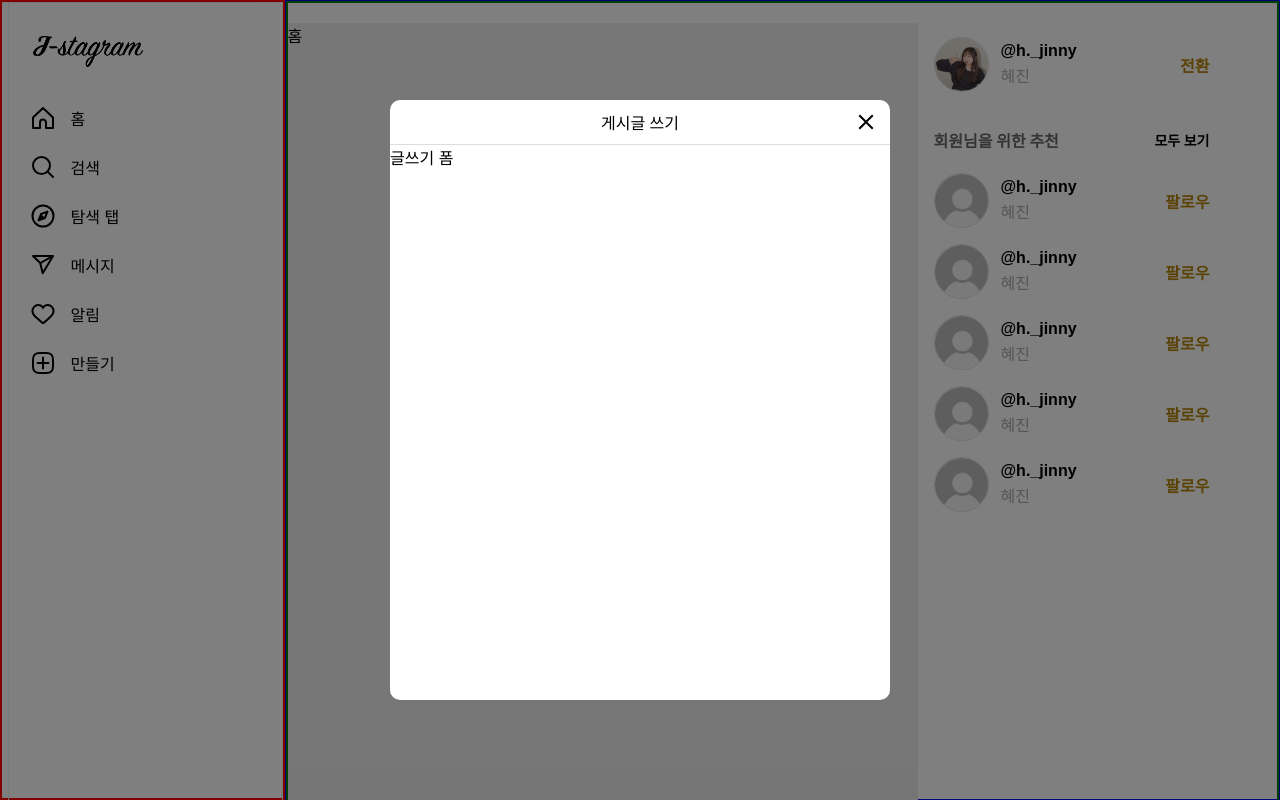
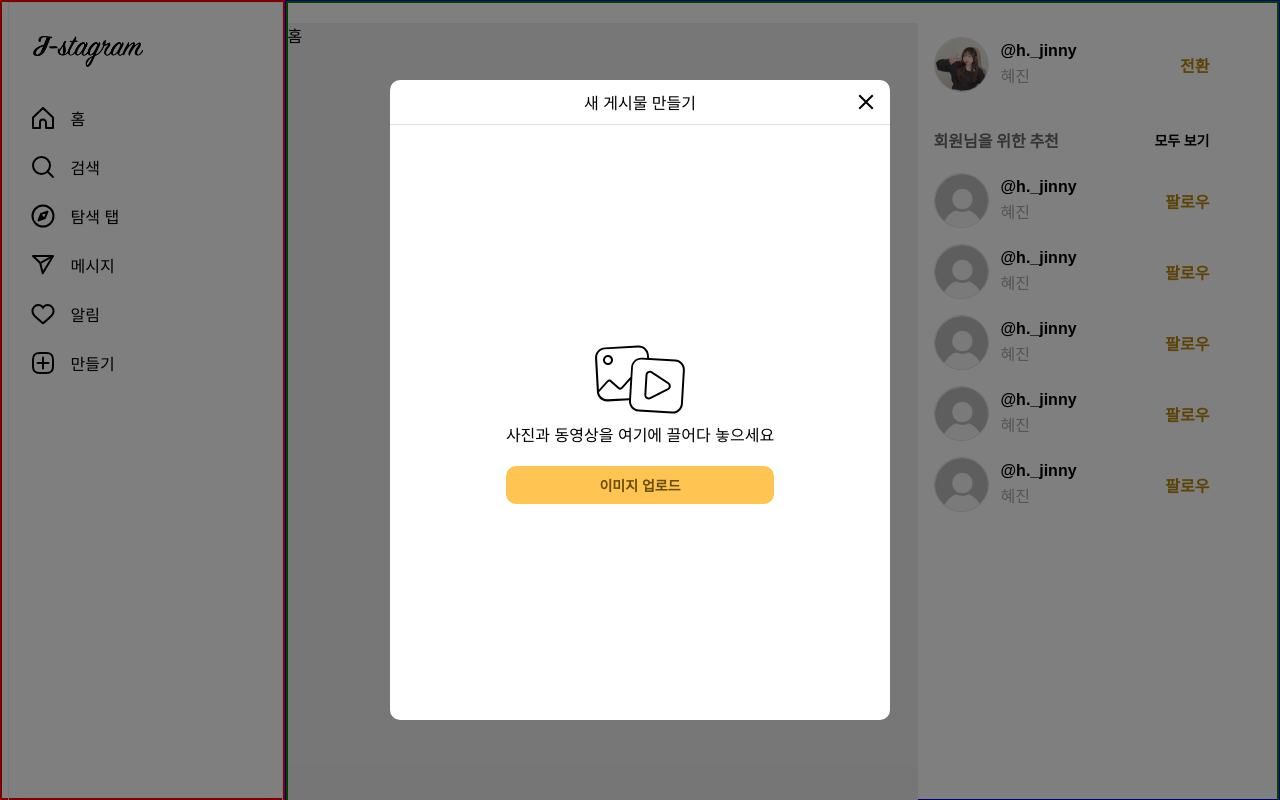
Before and after one commit to hyeminem-Jo/j-com, a Next.js app: page /write in a window 1280 px wide. Built offline with nearby package versions, Linux system fonts and the light colour scheme.

Commit message:
🎨Home 페이지 작업중 - PostForm 업로드 기능

```diff
--- a/src/app/(loggedIn)/@modal/write/page.tsx
+++ b/src/app/(loggedIn)/@modal/write/page.tsx
@@ -3,7 +3,8 @@ import PostForm from '@/app/(loggedIn)/_component/PostForm'
 
 function Write() {
   return (
-    <Modal title="게시글 쓰기">
+    // TODO: 전역 상태관리를 이용해 모달의 title 변경하기
+    <Modal title="새 게시물 만들기">
       <PostForm />
     </Modal>
   )
--- a/src/app/(loggedIn)/_component/PostForm.tsx
+++ b/src/app/(loggedIn)/_component/PostForm.tsx
@@ -1,7 +1,64 @@
 'use client'
 
+import { ChangeEventHandler, FormEventHandler, useRef, useState } from 'react'
+import { Button } from '@/app/_component/common/Button'
+import style from './postForm.module.scss'
+
 function PostForm() {
-  return <div>글쓰기 폼</div>
+  const imageRef = useRef<HTMLInputElement>(null)
+  const [step, setStep] = useState(1)
+
+  const onSubmit: FormEventHandler = (e) => {
+    e.preventDefault()
+  }
+
+  const uploadBtn = () => {
+    imageRef.current?.click()
+  }
+
+  return (
+    <form className={style.postForm} onSubmit={onSubmit}>
+      {step === 1 ? (
+        <div className={style.desc}>
+          <svg
+            aria-label="이미지나 동영상과 같은 미디어를 나타내는 아이콘"
+            className="x1lliihq x1n2onr6 x5n08af"
+            fill="currentColor"
+            height="77"
+            role="img"
+            viewBox="0 0 97.6 77.3"
+            width="96"
+          >
+            <title>이미지나 동영상과 같은 미디어를 나타내는 아이콘</title>
+            <path
+              d="M16.3 24h.3c2.8-.2 4.9-2.6 4.8-5.4-.2-2.8-2.6-4.9-5.4-4.8s-4.9 2.6-4.8 5.4c.1 2.7 2.4 4.8 5.1 4.8zm-2.4-7.2c.5-.6 1.3-1 2.1-1h.2c1.7 0 3.1 1.4 3.1 3.1 0 1.7-1.4 3.1-3.1 3.1-1.7 0-3.1-1.4-3.1-3.1 0-.8.3-1.5.8-2.1z"
+              fill="currentColor"
+            />
+            <path
+              d="M84.7 18.4 58 16.9l-.2-3c-.3-5.7-5.2-10.1-11-9.8L12.9 6c-5.7.3-10.1 5.3-9.8 11L5 51v.8c.7 5.2 5.1 9.1 10.3 9.1h.6l21.7-1.2v.6c-.3 5.7 4 10.7 9.8 11l34 2h.6c5.5 0 10.1-4.3 10.4-9.8l2-34c.4-5.8-4-10.7-9.7-11.1zM7.2 10.8C8.7 9.1 10.8 8.1 13 8l34-1.9c4.6-.3 8.6 3.3 8.9 7.9l.2 2.8-5.3-.3c-5.7-.3-10.7 4-11 9.8l-.6 9.5-9.5 10.7c-.2.3-.6.4-1 .5-.4 0-.7-.1-1-.4l-7.8-7c-1.4-1.3-3.5-1.1-4.8.3L7 49 5.2 17c-.2-2.3.6-4.5 2-6.2zm8.7 48c-4.3.2-8.1-2.8-8.8-7.1l9.4-10.5c.2-.3.6-.4 1-.5.4 0 .7.1 1 .4l7.8 7c.7.6 1.6.9 2.5.9.9 0 1.7-.5 2.3-1.1l7.8-8.8-1.1 18.6-21.9 1.1zm76.5-29.5-2 34c-.3 4.6-4.3 8.2-8.9 7.9l-34-2c-4.6-.3-8.2-4.3-7.9-8.9l2-34c.3-4.4 3.9-7.9 8.4-7.9h.5l34 2c4.7.3 8.2 4.3 7.9 8.9z"
+              fill="currentColor"
+            />
+            <path
+              d="M78.2 41.6 61.3 30.5c-2.1-1.4-4.9-.8-6.2 1.3-.4.7-.7 1.4-.7 2.2l-1.2 20.1c-.1 2.5 1.7 4.6 4.2 4.8h.3c.7 0 1.4-.2 2-.5l18-9c2.2-1.1 3.1-3.8 2-6-.4-.7-.9-1.3-1.5-1.8zm-1.4 6-18 9c-.4.2-.8.3-1.3.3-.4 0-.9-.2-1.2-.4-.7-.5-1.2-1.3-1.1-2.2l1.2-20.1c.1-.9.6-1.7 1.4-2.1.8-.4 1.7-.3 2.5.1L77 43.3c1.2.8 1.5 2.3.7 3.4-.2.4-.5.7-.9.9z"
+              fill="currentColor"
+            />
+          </svg>
+          <div>사진과 동영상을 여기에 끌어다 놓으세요</div>
+          {/* TODO: 드래그해서 이미지 업로드 하는 기능 추가하기 */}
+          <input type="file" name="imageFiles" multiple hidden ref={imageRef} />
+          <Button type="button" onClick={uploadBtn} size="md" color="primary">
+            이미지 업로드
+          </Button>
+        </div>
+      ) : step === 2 ? (
+        <div>사진이 업로드됨</div>
+      ) : step === 3 ? (
+        <div>글쓰기 단계</div>
+      ) : (
+        <div>종료</div>
+      )}
+    </form>
+  )
 }
 
 export default PostForm
--- /dev/null
+++ b/src/app/(loggedIn)/_component/postForm.module.scss
@@ -0,0 +1,12 @@
+.postForm {
+  height: 100%;
+  display: flex;
+  justify-content: center;
+  align-items: center;
+
+  .desc {
+    text-align: center;
+  }
+
+  .imageUploadBtn {}
+}
--- a/src/app/(loggedOut)/_component/SignupForm.tsx
+++ b/src/app/(loggedOut)/_component/SignupForm.tsx
@@ -119,6 +119,7 @@ function SignupForm() {
       <Button type="submit" size="md" color="secondary">
         가입하기
       </Button>
+      기
     </form>
   )
 }
--- a/src/app/_component/common/Modal.tsx
+++ b/src/app/_component/common/Modal.tsx
@@ -28,7 +28,7 @@ function Modal({ children, title }) {
             </svg>
           </button>
         </div>
-        {children}
+        <div className={style.modalContent}>{children}</div>
       </div>
     </div>
   )
--- a/src/app/_component/common/modal.module.scss
+++ b/src/app/_component/common/modal.module.scss
@@ -9,16 +9,20 @@
 }
 
 .modal {
-  max-height: 898px;
-  max-width: 855px;
-  min-height: 600px;
-  min-width: 348px;
-  width: 500px;
-  border-radius: 10px;
   position: absolute;
   top: 50%;
   left: 50%;
   transform: translate(-50%, -50%);
+  display: flex;
+  flex-direction: column;
+  //max-height: 898px;
+  max-width: 855px;
+  //min-height: 600px;
+  min-width: 348px;
+  height: 80%;
+  overflow: hidden;
+  width: 500px;
+  border-radius: 10px;
   background-color: #fff;
 }
 
@@ -28,6 +32,11 @@
   justify-content: center;
   height: 45px;
   border-bottom: 1px solid #ddd;
+}
+
+.modalContent {
+  position: relative;
+  height: calc(100% - 45px);
 }
 
 .closeBtn {
```
